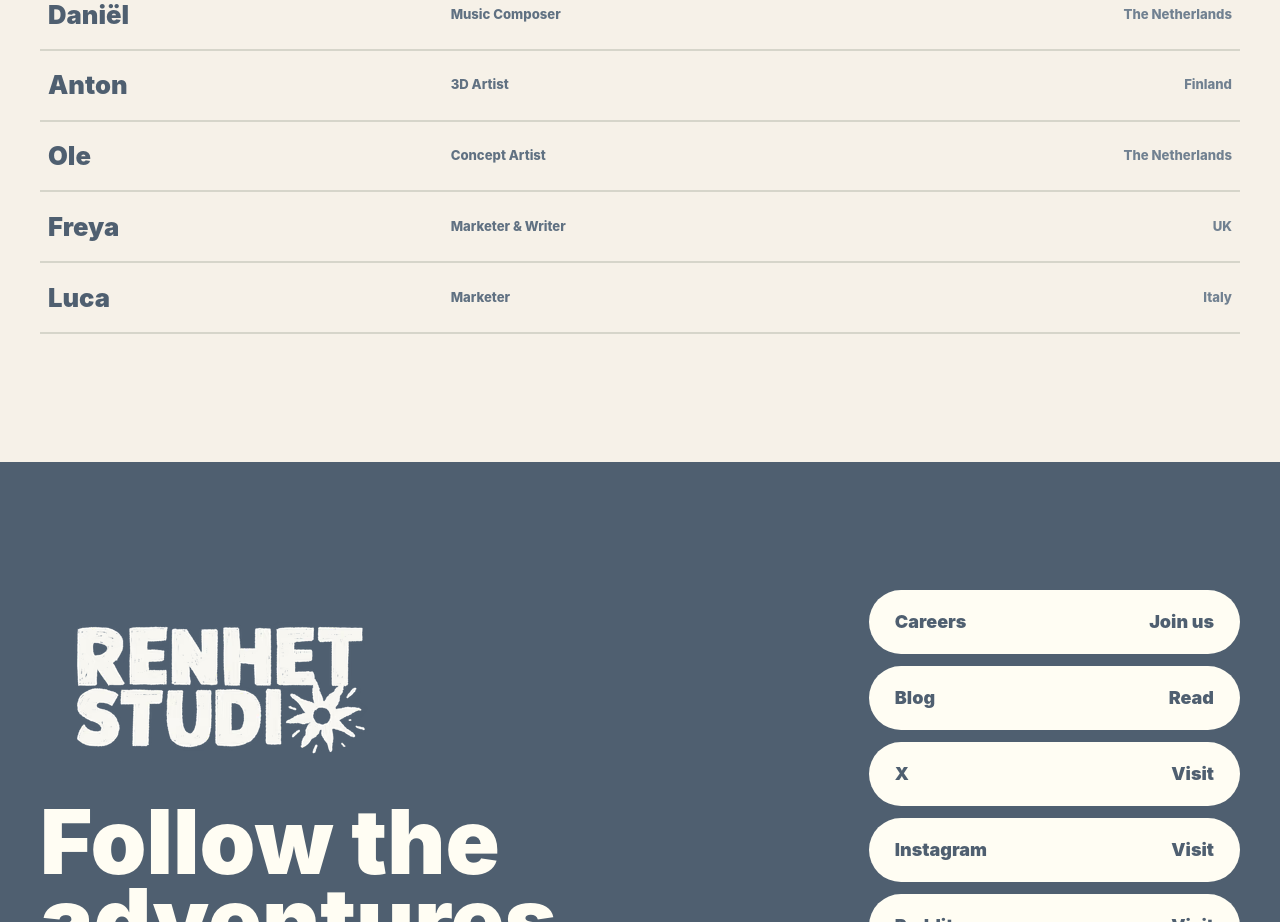
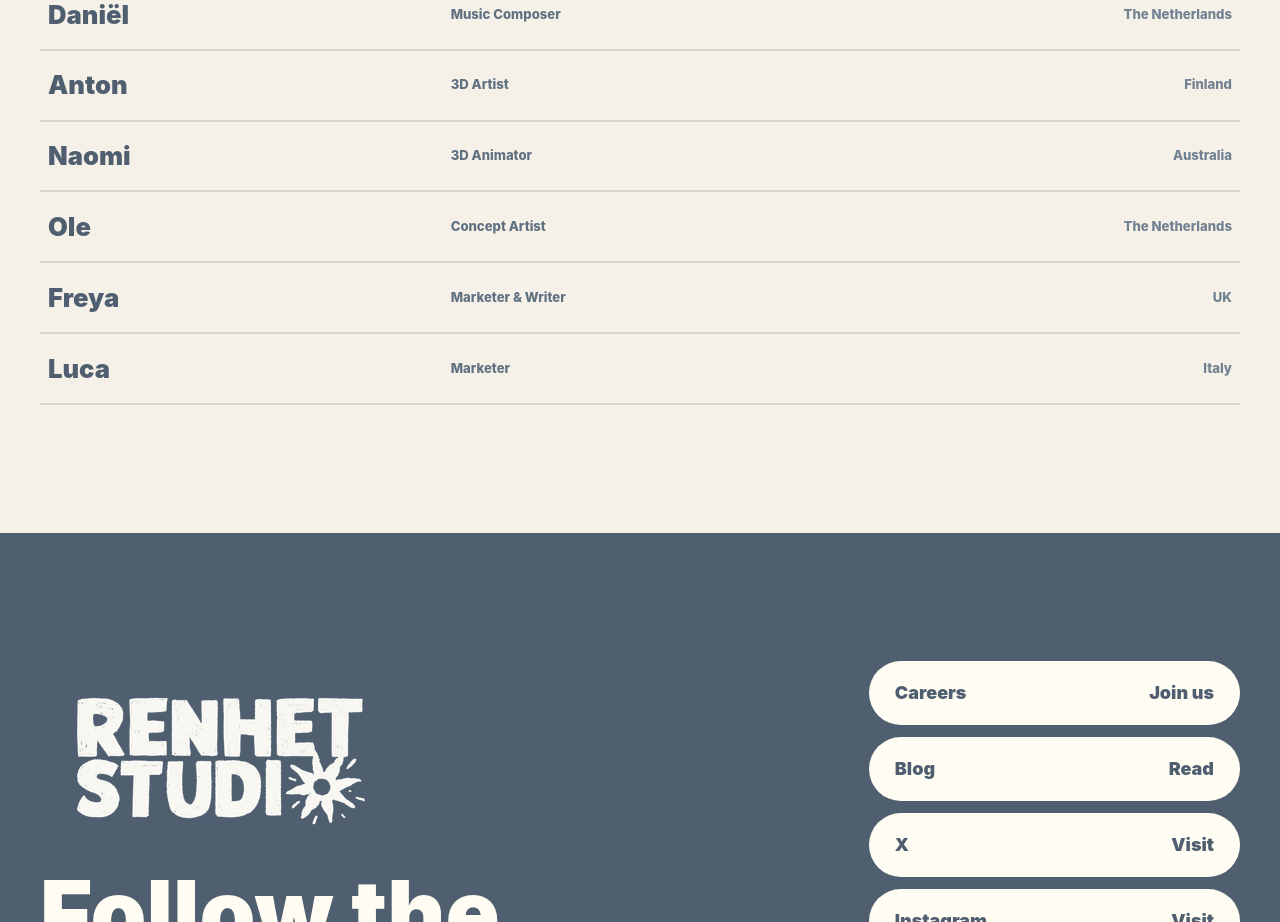
Before and after one commit to RenhetStudio/renhet-studio-web, a SvelteKit app: page / in a window 1280 px wide. Shown: the part 2220-3142 px from the top of the page. Built offline with nearby package versions, Linux system fonts and the light colour scheme; no server answers.

Commit message:
feat: add naomi

```diff
--- a/src/routes/+page.svelte
+++ b/src/routes/+page.svelte
@@ -11,6 +11,7 @@
     { name: "Maurice", role: "UI/UX Designer", country: "USA", href: "https://www.linkedin.com/in/mauricebirchard/" },
     { name: "Daniël", role: "Music Composer", country: "The Netherlands", href: "https://daniel-otten.bandcamp.com/" },
     { name: "Anton", role: "3D Artist", country: "Finland" },
+    { name: "Naomi", role: "3D Animator", country: "Australia", href: "https://www.artstation.com/naoface" },
     { name: "Ole", role: "Concept Artist", country: "The Netherlands" },
     { name: "Freya", role: "Marketer & Writer", country: "UK", href: "https://www.linkedin.com/in/freya-clinton-06383134a/" },
     { name: "Luca", role: "Marketer", country: "Italy", href: "https://drive.google.com/file/d/1heCc9AVpGwAMI5p9Fi_N91vu-Nn-2FFq/view?usp=drivesdk" },
```
